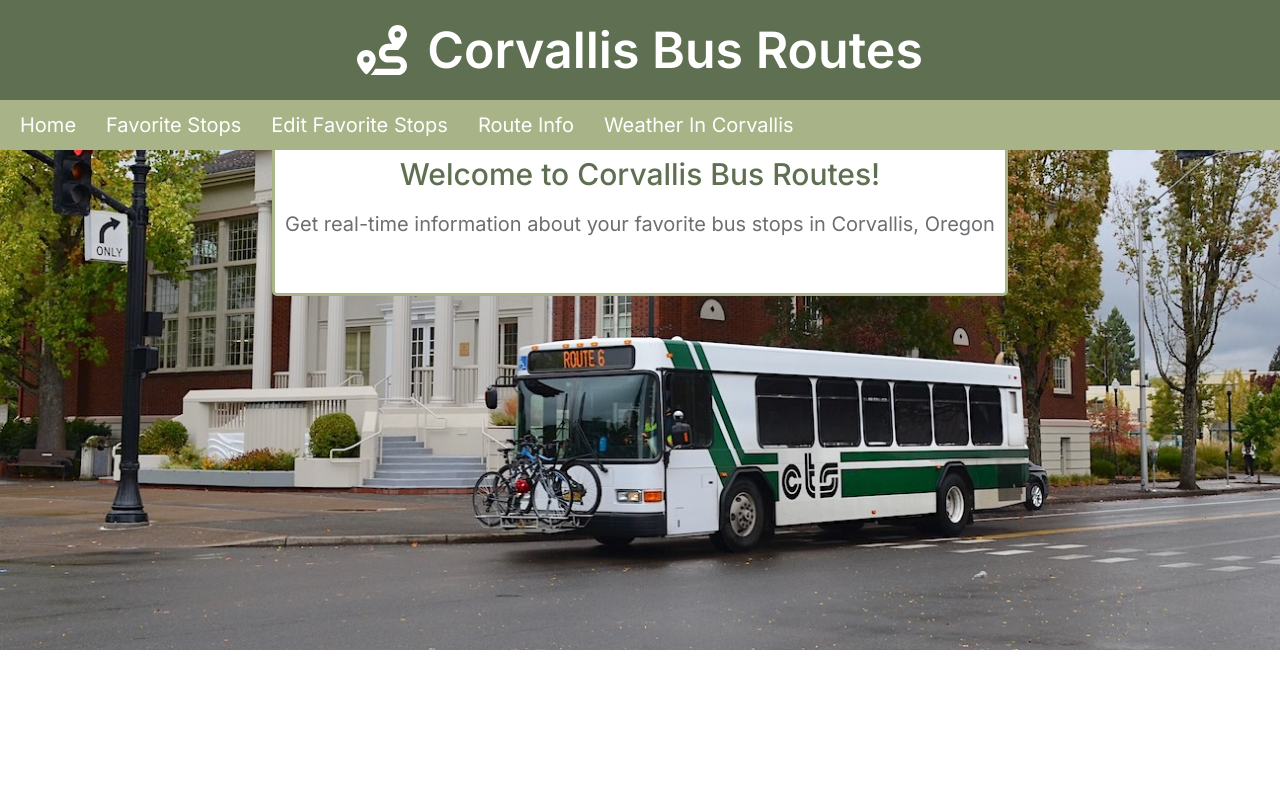
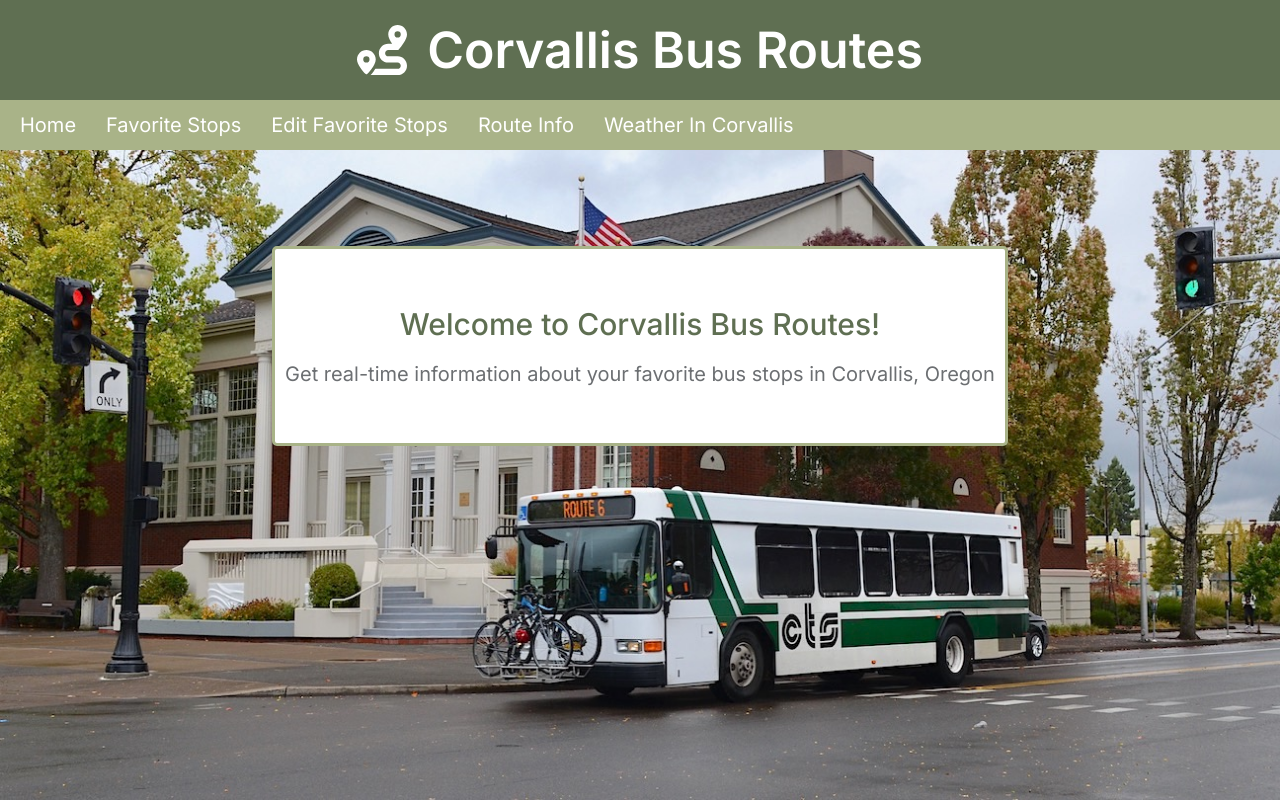
Before and after one commit to shantimorrell/cs494-final-project, a Next.js app: page / in a window 1280 px wide. Built offline with nearby package versions, Linux system fonts and the light colour scheme.

Commit message:
oops added layout.js now

```diff
--- a/src/app/layout.js
+++ b/src/app/layout.js
@@ -23,7 +23,7 @@ export default function RootLayout({ children }) {
         {/* <FavoriteStopsContext.Provider value={{ favoriteStops }}> */}
         <ContextProvider>
           <Navbar />
-          {children}
+          <div className="content">{children}</div>
         </ContextProvider>
 
         {/* </FavoriteStopsContext.Provider> */}
```
